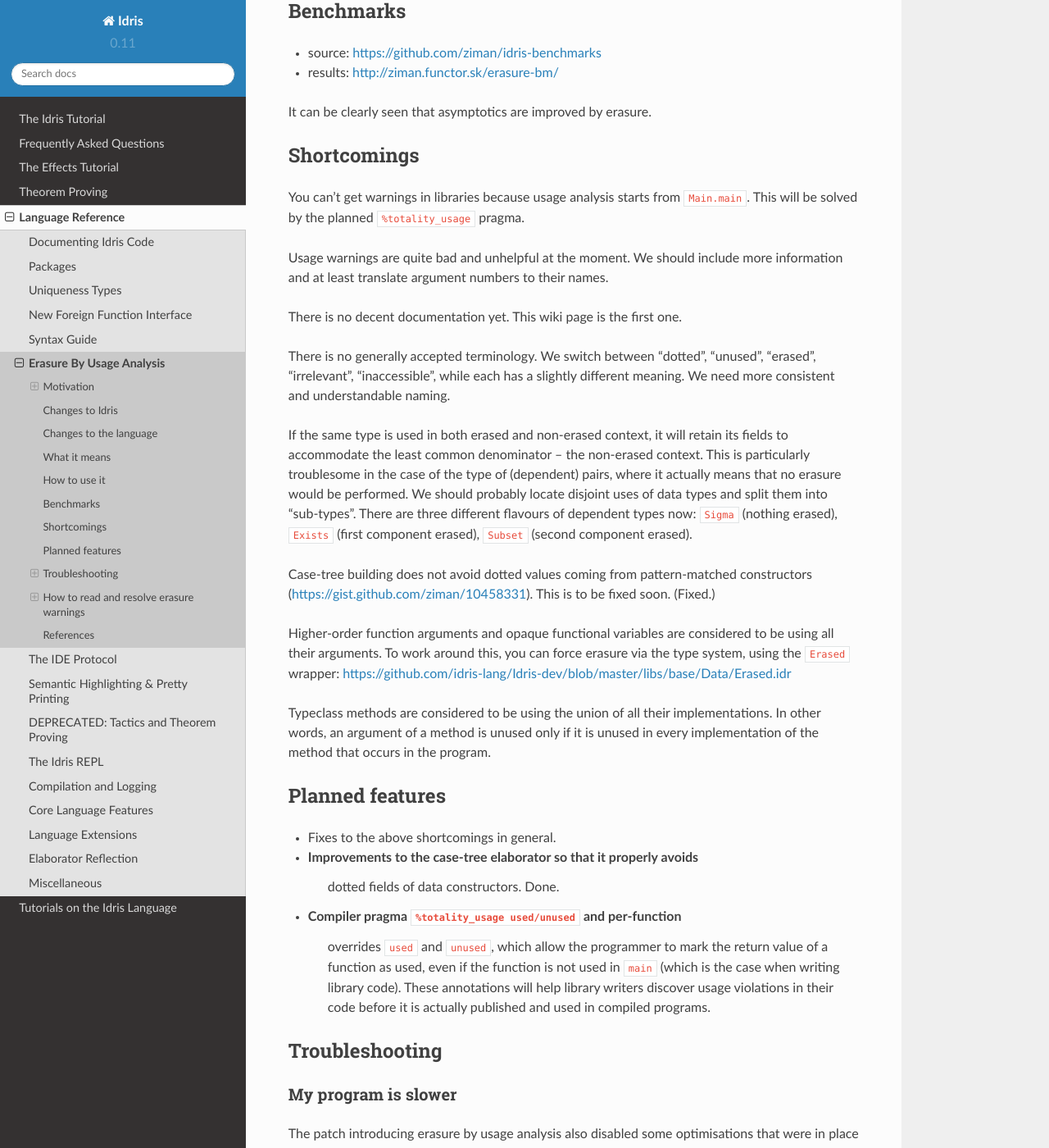
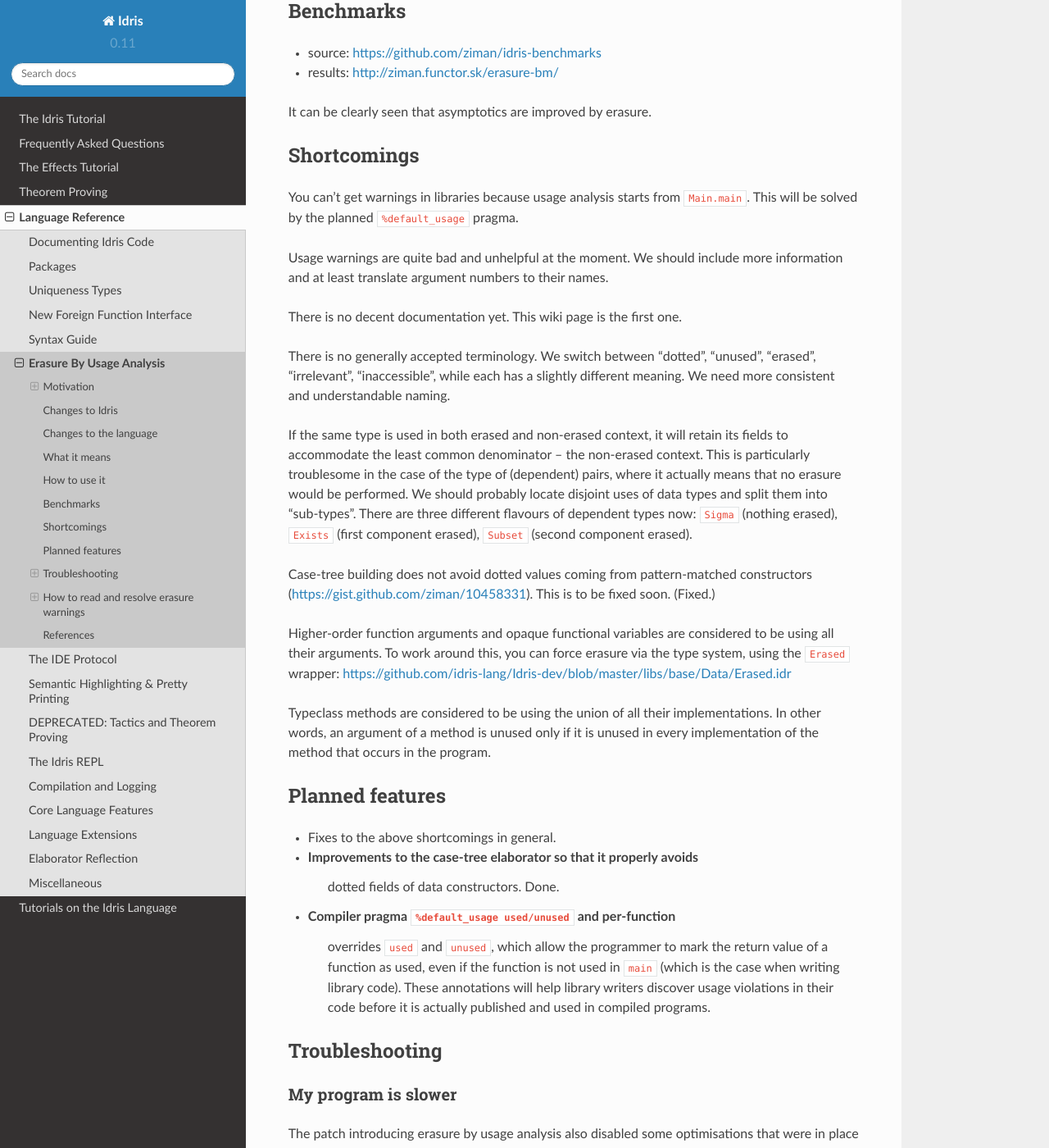
Before and after one commit to idris-lang/Idris-dev, a Sphinx documentation site: the page built from docs/reference/erasure.rst, in a window 1280 px wide and 1400 px high, scrolled down 4748 px. Shown: the whole window at 82% size. Built offline with Sphinx 7.4.7 and the Read the Docs theme 2.0.0, drawn with Linux system fonts in a browser that asks for light colours; formulas are drawn with MathJax 3.

Commit message:
Fixed '%totality_usage' that was broken by search/replace

```diff
--- a/docs/reference/erasure.rst
+++ b/docs/reference/erasure.rst
@@ -262,7 +262,7 @@ Shortcomings
 ============
 
 You can't get warnings in libraries because usage analysis starts from
-``Main.main``. This will be solved by the planned ``%totality_usage``
+``Main.main``. This will be solved by the planned ``%default_usage``
 pragma.
 
 Usage warnings are quite bad and unhelpful at the moment. We should
@@ -308,7 +308,7 @@ Planned features
 - Improvements to the case-tree elaborator so that it properly avoids
    dotted fields of data constructors. Done.
 
-- Compiler pragma ``%totality_usage used/unused`` and per-function
+- Compiler pragma ``%default_usage used/unused`` and per-function
    overrides ``used`` and ``unused``, which allow the programmer to
    mark the return value of a function as used, even if the function
    is not used in ``main`` (which is the case when writing library
```
